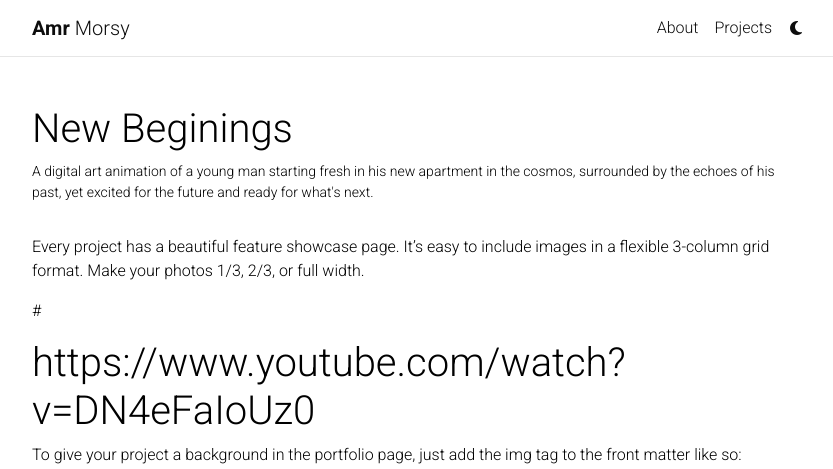
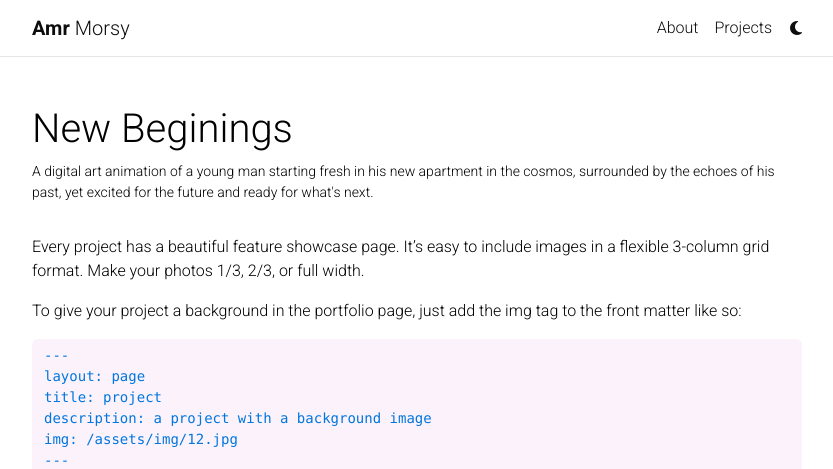
Before and after one commit to AmrHMorsy/AmrMorsy.github.io, a Jekyll site: the page built from _projects/5_project.md, in a window 1280 px wide and 900 px high, cut to the strip 0-469 px from the top of the window. Shown: the whole strip, without its empty margins (223-1056 px from the left). Built offline with Jekyll 4.4.1, drawn with Linux system fonts in a browser that asks for light colours; full-size pictures stand in for the smaller copies a plugin makes; comment, search, counter and statistics services are not loaded; a style sheet for code colours, icons or effects is not loaded; some of the changed lines change nothing that is shown.

Commit message:
Update 5_project.md

```diff
--- a/_projects/5_project.md
+++ b/_projects/5_project.md
@@ -16,8 +16,6 @@
 It's easy to include images in a flexible 3-column grid format.
 Make your photos 1/3, 2/3, or full width.
 
-#
-# https://www.youtube.com/watch?v=DN4eFaIoUz0
 To give your project a background in the portfolio page, just add the img tag to the front matter like so:
 
     ---
```
